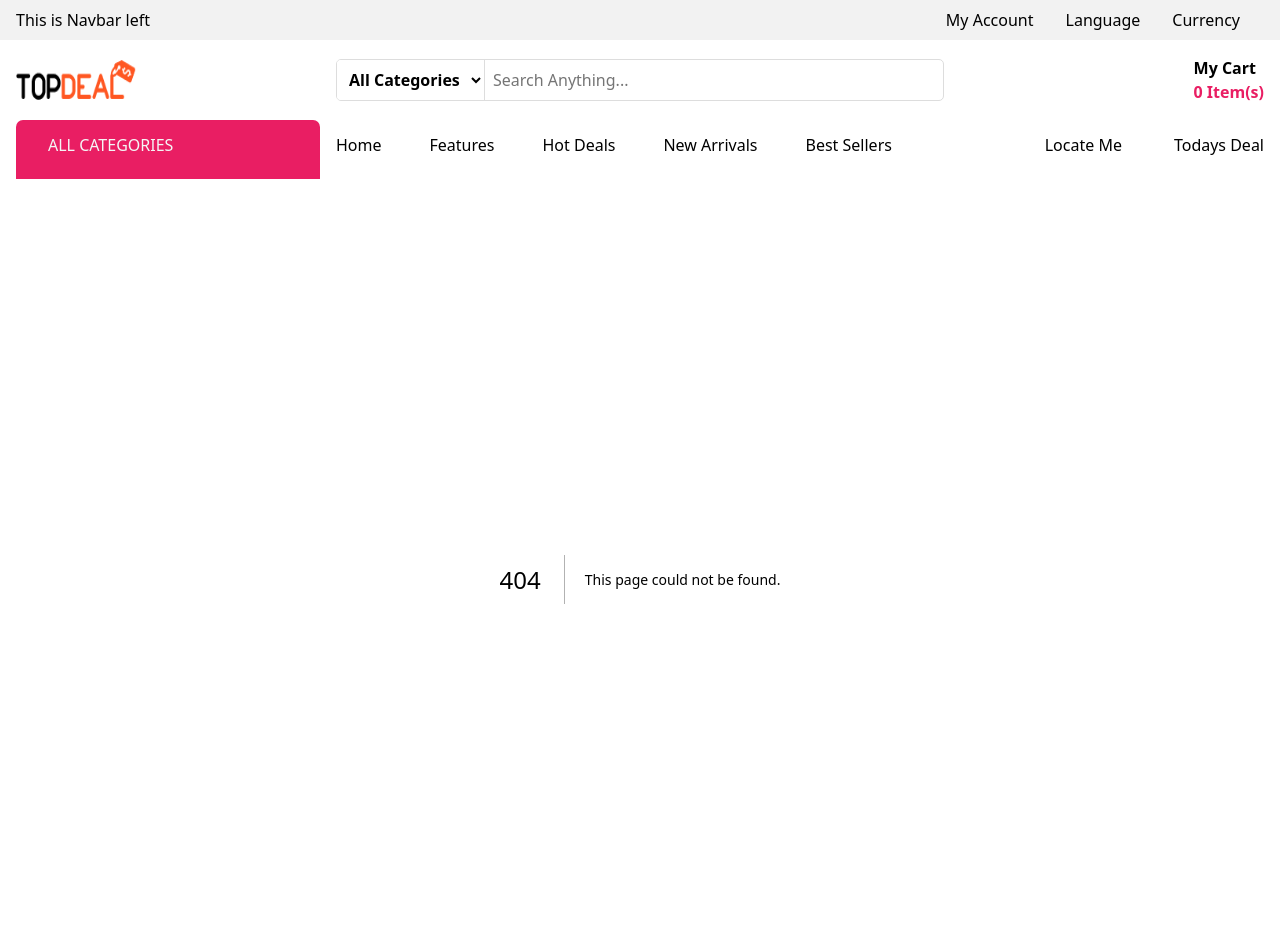
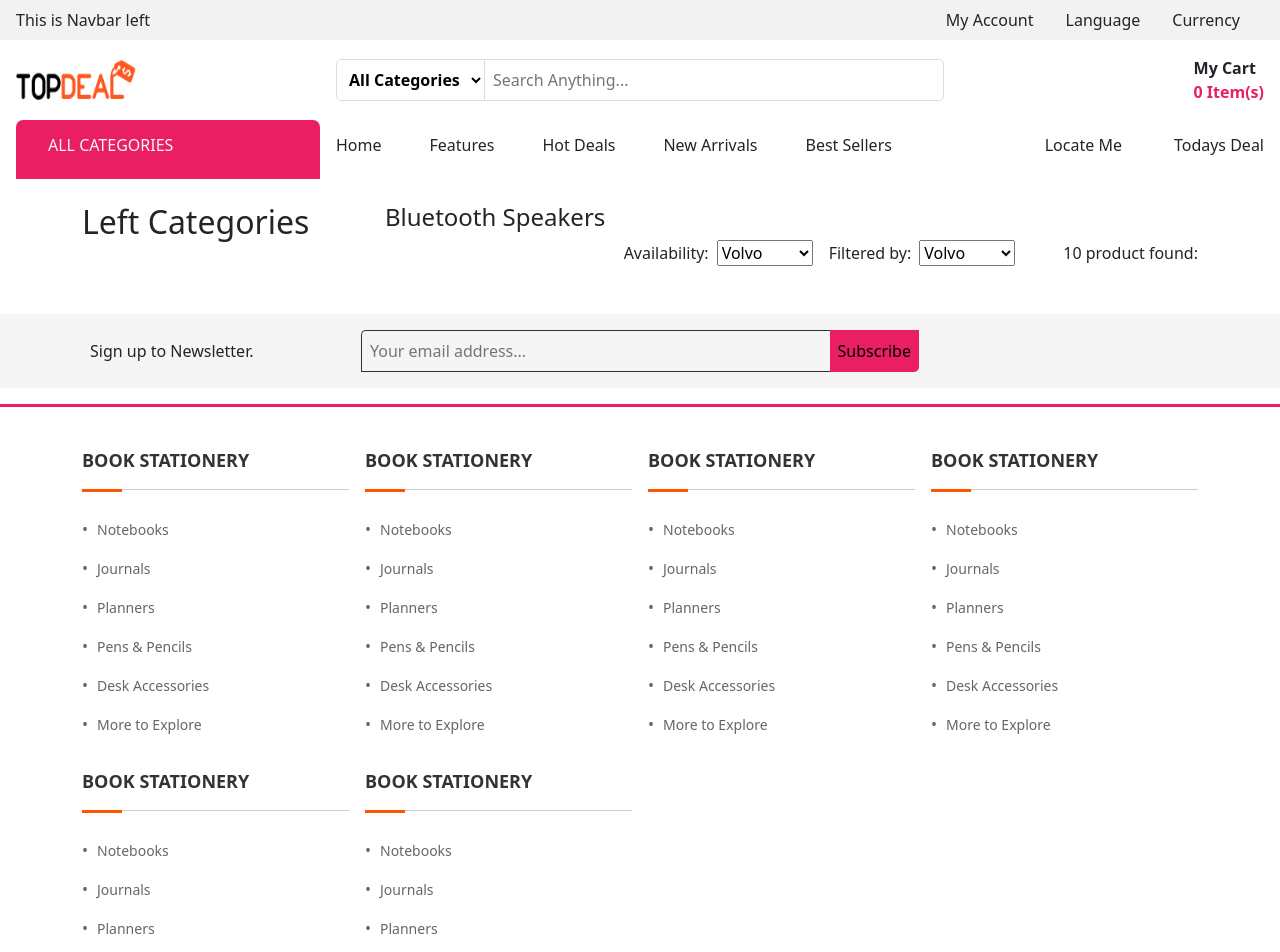
Before and after one commit to Rajukst/multivendor, a Next.js app: page /categories in a window 1280 px wide. Before the commit this address had no page. Shown: the top 952 px of the page. Built offline with nearby package versions, Linux system fonts and the light colour scheme; some icons are missing.

Commit message:
category working

```diff
--- /dev/null
+++ b/src/app/categories/page.jsx
@@ -0,0 +1,43 @@
+import React from "react";
+import { Container } from "react-bootstrap";
+
+export default function Categories() {
+  return (
+    <>
+      <Container className="mt-4">
+        <div className="categorysection">
+          <div className="leftcat">
+            <h2>Left Categories</h2>
+          </div>
+          <div className="rightcat">
+            <h4>Bluetooth Speakers</h4>
+            <div className="categoryopt">
+              <div className="div"></div>
+              <div className="categoryrightopt">
+                <div className="artsort">
+                  <article>Availability:</article>
+                  <select className="sortselect ms-2" name="cars" id="cars">
+                    <option value="volvo">Volvo</option>
+                    <option value="saab">Saab</option>
+                    <option value="mercedes">Mercedes</option>
+                    <option value="audi">Audi</option>
+                  </select>
+                </div>
+                <div className="artfilter ms-3">
+                  <article>Filtered by:</article>
+                  <select className="filterselect ms-2" name="cars" id="cars">
+                    <option value="volvo">Volvo</option>
+                    <option value="saab">Saab</option>
+                    <option value="mercedes">Mercedes</option>
+                    <option value="audi">Audi</option>
+                  </select>
+                </div>
+                <article className="ms-5">10 product found:</article>
+              </div>
+            </div>
+          </div>
+        </div>
+      </Container>
+    </>
+  );
+}
--- a/src/app/globals.css
+++ b/src/app/globals.css
@@ -1,5 +1,5 @@
 /* global.css */
-*{
+* {
   margin: 0;
   padding: 0;
   box-sizing: border-box;
@@ -9,17 +9,17 @@ body {
   padding: 0;
 }
 :root {
-  --primary-color: #4CAF50;
-  --secondary-color: #FF9800;
-  --accent-color: #E91E63;
-  --background-color: #F5F5F5;
+  --primary-color: #4caf50;
+  --secondary-color: #ff9800;
+  --accent-color: #e91e63;
+  --background-color: #f5f5f5;
   --text-color: #333333;
   --navtop-bg: #f2f2f2;
   --heading-bg: #f5f5f5;
-  --main-bg: #FFFFFF;
+  --main-bg: #ffffff;
 }
 
-.myhome{
+.myhome {
   color: var(--accent-color);
 }
 .custom-navbar {
@@ -33,8 +33,8 @@ body {
 .navright {
   display: flex;
   justify-content: flex-end; /* Push all items to the right */
-  align-items: center;        /* Vertically center the articles */
-  gap: 1rem;                  /* Space between articles */
+  align-items: center; /* Vertically center the articles */
+  gap: 1rem; /* Space between articles */
   padding-right: 1rem;
 }
 
@@ -42,7 +42,7 @@ body {
   padding: 0rem 0.5rem;
   font-size: 14;
 }
-.navleft article{
+.navleft article {
   font-size: 14;
 }
 .secondtopnav {
@@ -96,16 +96,18 @@ body {
   justify-content: flex-end;
   gap: 2rem;
 }
-.myCart{
+.myCart {
   display: flex;
   align-items: center;
   justify-content: center;
 }
-.fa-code-compare, .fa-heart, .fa-cart-shopping{
+.fa-code-compare,
+.fa-heart,
+.fa-cart-shopping {
   font-size: 1.3rem;
   color: var(--accent-color);
 }
-.itemCout{
+.itemCout {
   color: var(--accent-color);
   font-size: 14;
   font-weight: 600;
@@ -124,22 +126,23 @@ body {
   border-top-right-radius: 7px;
   color: var(--background-color);
 }
-.navcatcenter{
+.navcatcenter {
   display: flex;
   align-items: center;
 }
-.navcatcenter h6{
+.navcatcenter h6 {
   padding-right: 3rem;
 }
-.navcatright{
+.navcatright {
   display: flex;
   align-items: center;
   justify-content: flex-end;
 }
-.navcatright h6{
+.navcatright h6 {
   padding-left: 3rem;
 }
-.fa-location-dot, .fa-fire-flame-curved{
+.fa-location-dot,
+.fa-fire-flame-curved {
   color: var(--accent-color);
 }
 .arrow-button {
@@ -186,7 +189,7 @@ body {
   border-top: 2px solid var(--accent-color);
   border-radius: 3px;
 }
-.psectionheading1{
+.psectionheading1 {
   padding: 0.3rem 1rem;
   background-color: var(--accent-color);
   color: var(--background-color);
@@ -197,7 +200,7 @@ body {
   justify-content: flex-end;
   align-items: center;
 }
-.psectionheading2 article{
+.psectionheading2 article {
   padding-right: 1rem;
   font-size: 14;
   font-weight: 600;
@@ -212,7 +215,7 @@ body {
 .product-card {
   background: #fff;
   border-radius: 10px;
-  box-shadow: 0 0 10px rgba(0,0,0,0.1);
+  box-shadow: 0 0 10px rgba(0, 0, 0, 0.1);
   position: relative;
   overflow: hidden;
 }
@@ -239,15 +242,21 @@ body {
   display: flex;
   align-items: center;
   justify-content: center;
-  box-shadow: 0 2px 5px rgba(0,0,0,0.2);
+  box-shadow: 0 2px 5px rgba(0, 0, 0, 0.2);
   /* Optional subtle animation */
   animation: pulse 2s infinite ease-in-out;
 }
 
 @keyframes pulse {
-  0% { transform: scale(1); }
-  50% { transform: scale(1.05); }
-  100% { transform: scale(1); }
+  0% {
+    transform: scale(1);
+  }
+  50% {
+    transform: scale(1.05);
+  }
+  100% {
+    transform: scale(1);
+  }
 }
 
 /* Image animation on hover */
@@ -286,7 +295,7 @@ body {
   background-color: white;
   border: none;
   cursor: pointer;
-  box-shadow: 0 3px 10px rgba(0,0,0,0.15);
+  box-shadow: 0 3px 10px rgba(0, 0, 0, 0.15);
   transition: all 0.3s cubic-bezier(0.175, 0.885, 0.32, 1.275);
   opacity: 0;
   transform: translateX(50px);
@@ -315,7 +324,7 @@ body {
 .action-button:hover {
   background-color: #f8f8f8;
   transform: translateY(-3px) scale(1.1);
-  box-shadow: 0 5px 15px rgba(0,0,0,0.2);
+  box-shadow: 0 5px 15px rgba(0, 0, 0, 0.2);
 }
 
 /* Add an overlay effect */
@@ -326,7 +335,7 @@ body {
   left: 0;
   width: 100%;
   height: 100%;
-  background: rgba(0,0,0,0.05);
+  background: rgba(0, 0, 0, 0.05);
   opacity: 0;
   transition: opacity 0.3s ease;
 }
@@ -336,18 +345,18 @@ body {
 }
 
 /* Keep your existing styles */
-.productDesc{
+.productDesc {
   padding: 0.3rem 1rem;
 }
 
-.amount{
+.amount {
   margin-top: 0.5rem;
   color: var(--accent-color);
   font-weight: bold;
   border-top: 1px solid lightgray;
 }
 
-.rattings{
+.rattings {
   display: flex;
 }
 
@@ -360,27 +369,89 @@ body {
 }
 
 .stars {
-  color: #FFD700;
+  color: #ffd700;
+}
+.footertwocontainer{
+  display: grid;
+  grid-template-columns: repeat(4, 1fr);
+  gap: 1rem;
+}
+.heading {
+  font-size: 18px;
+  font-weight: bold;
+  margin-bottom: 15px;
+  color: #333;
 }
 
-.footers{
+.line-container {
+  position: relative;
+  height: 3px;
+  width: 100%;
+  margin-bottom: 20px;
+}
+
+.orange-line {
+  position: absolute;
+  left: 0;
+  top: 0;
+  height: 3px;
+  width: 15%;
+  background-color: #ff5500;
+}
+
+.gray-line {
+  position: absolute;
+  left: 0;
+  top: 0;
+  height: 1px;
+  width: 100%;
+  background-color: #cccccc;
+}
+
+.menu-list {
+  list-style-type: none;
+  padding-left: 0;
+  margin-top: 25px;
+}
+
+.menu-list li {
+  margin-bottom: 15px;
+  padding-left: 15px;
+  position: relative;
+}
+
+.menu-list li:before {
+  content: "•";
+  position: absolute;
+  left: 0;
+  color: #666;
+}
+
+.menu-item {
+  text-decoration: none;
+  color: #666;
+  font-size: 14px;
+}
+
+.footers {
+  margin-bottom: 1rem;
   background-color: var(--background-color);
 }
-.footerGrid{
+.footerGrid {
   display: grid;
   grid-template-columns: 1fr 2fr 1fr;
   padding: 1rem 0rem;
   align-items: center;
 }
-.social{
+.social {
   display: flex;
   align-items: center;
   justify-content: flex-end;
 }
-.social i{
+.social i {
   margin-right: 1rem;
 }
-.subscribe input{
+.subscribe input {
   width: 100%;
   background: none;
   padding: 0.5rem;
@@ -391,10 +462,10 @@ border-right: none;
   outline: none;
   border-top-left-radius: 5px;
 }
-.subscribe{
+.subscribe {
   display: flex;
 }
-.subscribe button{
+.subscribe button {
   background: none;
   padding: 0.5rem;
   outline: none;
@@ -402,12 +473,24 @@ border: none;
   background-color: var(--accent-color);
   border-bottom-right-radius: 5px;
 }
-.footerTwo{
+.footerTwo {
   background-color: white !important;
   border-top: 3px solid var(--accent-color);
 }
-
-
+.categorysection{
+  display: grid;
+  grid-template-columns: 1fr 3fr;
+  gap: 2rem;
+}
+.categoryopt{
+  display: grid;
+  grid-template-columns: 1fr 3fr;
+}
+.categoryrightopt, .artsort, .artfilter{
+  display: flex;
+  align-items: center;
+  justify-content: flex-end;
+}
 /* Media Queries */
 
 @media (max-width: 1300px) {
--- a/src/app/page.js
+++ b/src/app/page.js
@@ -56,6 +56,8 @@ export default function Home() {
                 </div>
                 <div className="amount">
                   <article>$ 199</article>
+                  <article>$ 200</article>
+
                 </div>
               </div>
             </div>
@@ -77,6 +79,9 @@ export default function Home() {
       <button className="action-button btn-3">
         <i className="fa-solid fa-magnifying-glass"></i>
       </button>
+      <button className="action-button btn-3">
+       <i className="fa-solid fa-code-compare"></i>
+      </button>
     </div>
   </div>
 
@@ -97,6 +102,7 @@ export default function Home() {
     </div>
     <div className="amount">
       <article>$ 199</article>
+      <article>$ 200</article>
     </div>
   </div>
 </div>
--- a/src/common/FooterTwo.jsx
+++ b/src/common/FooterTwo.jsx
@@ -5,11 +5,97 @@ const FooterTwo=()=>{
 
     return(
         <>
-        <Container>
-        <div className="section-heading">
-  <h2>SPA & MASSAGE</h2>
-  <div className="underline"></div>
-</div>
+        <Container className="footertwocontainer pt-4">
+      <div className="menu-container">
+        <div className="heading">BOOK STATIONERY</div>
+        <div className="line-container">
+            <div className="gray-line"></div>
+            <div className="orange-line"></div>
+        </div>
+        <ul className="menu-list">
+            <li><span className="menu-item">Notebooks</span></li>
+            <li><span className="menu-item">Journals</span></li>
+            <li><span className="menu-item">Planners</span></li>
+            <li><span className="menu-item">Pens & Pencils</span></li>
+            <li><span className="menu-item">Desk Accessories</span></li>
+            <li><span className="menu-item">More to Explore</span></li>
+        </ul>
+    </div>
+      <div className="menu-container">
+        <div className="heading">BOOK STATIONERY</div>
+        <div className="line-container">
+            <div className="gray-line"></div>
+            <div className="orange-line"></div>
+        </div>
+        <ul className="menu-list">
+            <li><span className="menu-item">Notebooks</span></li>
+            <li><span className="menu-item">Journals</span></li>
+            <li><span className="menu-item">Planners</span></li>
+            <li><span className="menu-item">Pens & Pencils</span></li>
+            <li><span className="menu-item">Desk Accessories</span></li>
+            <li><span className="menu-item">More to Explore</span></li>
+        </ul>
+    </div>
+      <div className="menu-container">
+        <div className="heading">BOOK STATIONERY</div>
+        <div className="line-container">
+            <div className="gray-line"></div>
+            <div className="orange-line"></div>
+        </div>
+        <ul className="menu-list">
+            <li><span className="menu-item">Notebooks</span></li>
+            <li><span className="menu-item">Journals</span></li>
+            <li><span className="menu-item">Planners</span></li>
+            <li><span className="menu-item">Pens & Pencils</span></li>
+            <li><span className="menu-item">Desk Accessories</span></li>
+            <li><span className="menu-item">More to Explore</span></li>
+        </ul>
+    </div>
+      <div className="menu-container">
+        <div className="heading">BOOK STATIONERY</div>
+        <div className="line-container">
+            <div className="gray-line"></div>
+            <div className="orange-line"></div>
+        </div>
+        <ul className="menu-list">
+            <li><span className="menu-item">Notebooks</span></li>
+            <li><span className="menu-item">Journals</span></li>
+            <li><span className="menu-item">Planners</span></li>
+            <li><span className="menu-item">Pens & Pencils</span></li>
+            <li><span className="menu-item">Desk Accessories</span></li>
+            <li><span className="menu-item">More to Explore</span></li>
+        </ul>
+    </div>
+      <div className="menu-container">
+        <div className="heading">BOOK STATIONERY</div>
+        <div className="line-container">
+            <div className="gray-line"></div>
+            <div className="orange-line"></div>
+        </div>
+        <ul className="menu-list">
+            <li><span className="menu-item">Notebooks</span></li>
+            <li><span className="menu-item">Journals</span></li>
+            <li><span className="menu-item">Planners</span></li>
+            <li><span className="menu-item">Pens & Pencils</span></li>
+            <li><span className="menu-item">Desk Accessories</span></li>
+            <li><span className="menu-item">More to Explore</span></li>
+        </ul>
+    </div>
+      <div className="menu-container">
+        <div className="heading">BOOK STATIONERY</div>
+        <div className="line-container">
+            <div className="gray-line"></div>
+            <div className="orange-line"></div>
+        </div>
+        <ul className="menu-list">
+            <li><span className="menu-item">Notebooks</span></li>
+            <li><span className="menu-item">Journals</span></li>
+            <li><span className="menu-item">Planners</span></li>
+            <li><span className="menu-item">Pens & Pencils</span></li>
+            <li><span className="menu-item">Desk Accessories</span></li>
+            <li><span className="menu-item">More to Explore</span></li>
+        </ul>
+    </div>
         </Container>
         </>
     )
```
Lines whose indentation alone changed are shown as unchanged.
